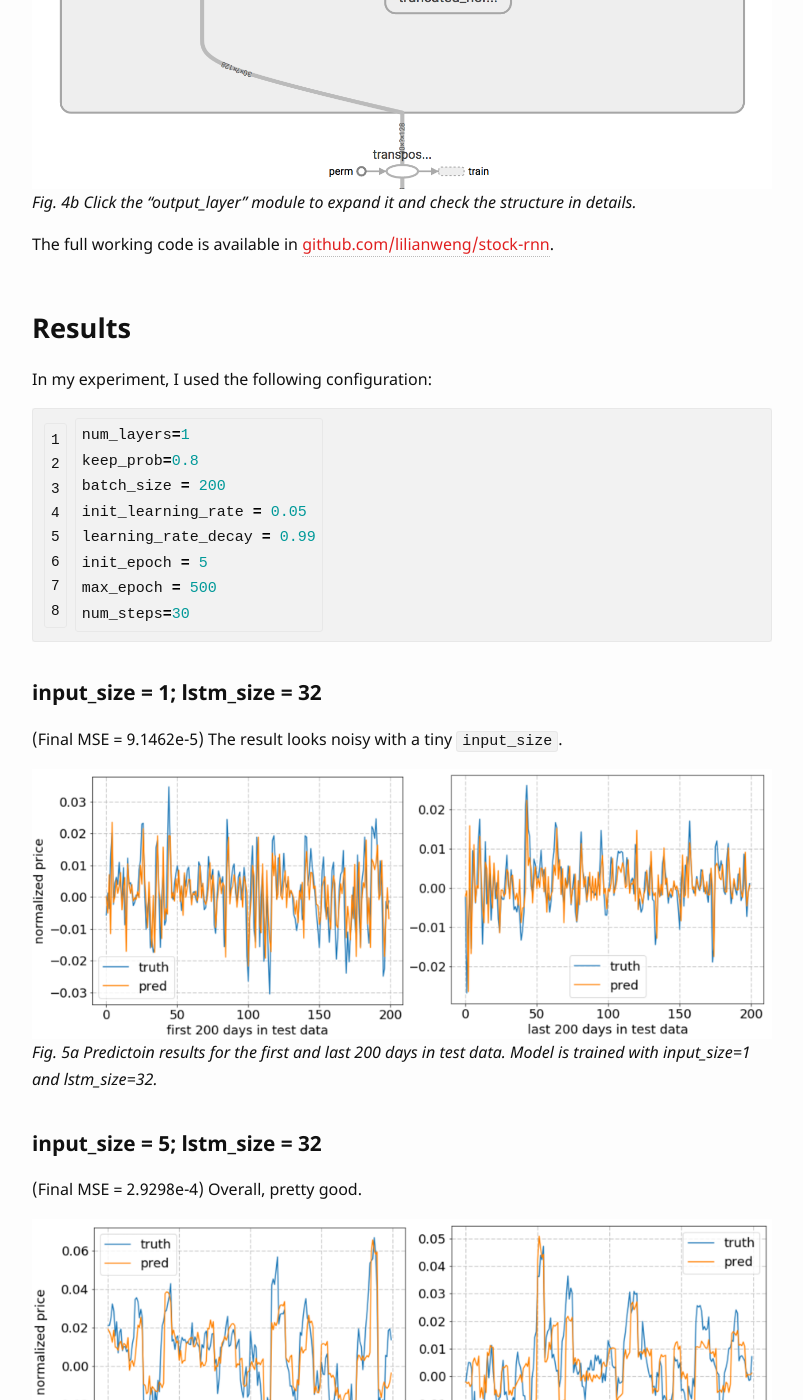
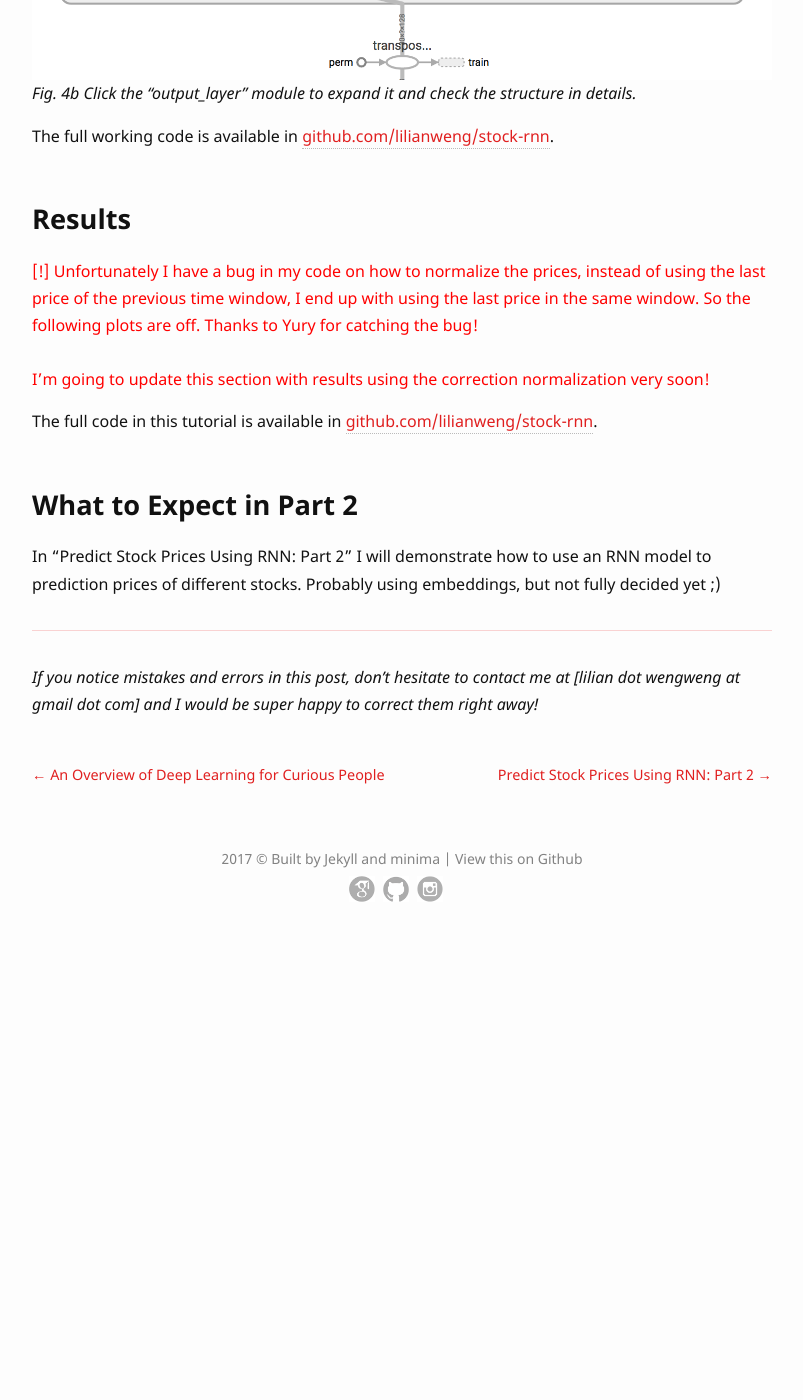
Before and after one commit to lilianweng/lil-log, a Jekyll site: the page built from _posts/2017-07-08-predict-stock-prices-using-RNN-part-1.md, in a window 1280 px wide and 1400 px high, scrolled down 10828 px. Shown: the whole window, without its empty margins (238-1041 px from the left). Built offline with Jekyll 4.4.1, drawn with Linux system fonts in a browser that asks for light colours; formulas are drawn with MathJax 3; after the commit the page ends 11750 px from its top, so only the background shows below that; some of the changed text lies outside the part shown.

Commit message:
update rnn post

```diff
--- a/_posts/2017-07-08-predict-stock-prices-using-RNN-part-1.md
+++ b/_posts/2017-07-08-predict-stock-prices-using-RNN-part-1.md
@@ -364,6 +364,10 @@ The full working code is available in [github.com/lilianweng/stock-rnn](https://
 
 ## Results
 
+<span style="color: red;">[!] Unfortunately I have a bug in my code on how to normalize the prices, instead of using the last price of the previous time window, I end up with using the last price in the same window. So the following plots are off. Thanks to Yury for catching the bug! <br /><br />
+I'm going to update this section with results using the correction normalization very soon! </span>
+
+<!--
 In my experiment, I used the following configuration:
 {% highlight python linenos %}
 num_layers=1
@@ -375,7 +379,6 @@ init_epoch = 5
 max_epoch = 500
 num_steps=30
 {% endhighlight %}
-
 
 ### input_size = 1; lstm_size = 32
 (Final MSE = 9.1462e-5)
@@ -407,7 +410,7 @@ When the input_size is large, the prediction is still in need of improvment, as
 
 ![]({{ '/assets/images/results_input_size_30_lstm_size_32.png' | relative_url }})
 *Fig. 5d Predictoin results for the first and last 200 days in test data. Model is trained with input_size=30 and lstm_size=32.*
-
+-->
 
 The full code in this tutorial is available in [github.com/lilianweng/stock-rnn](https://github.com/lilianweng/stock-rnn).
 
```
